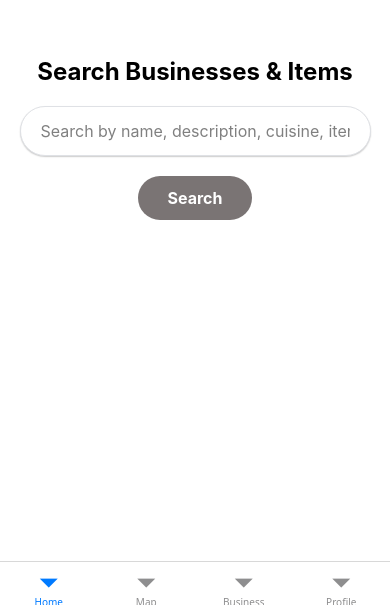
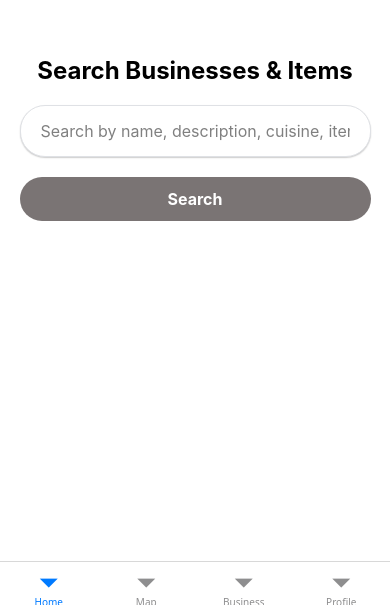
Before and after one commit to Jimmy-B3578/Menu_app_V2.1, a React Native app: screen /Home in a window 390 px wide. Shown: the part 234-844 px from the top of the page. Built offline with nearby package versions, Linux system fonts and the light colour scheme; what expo-web-browser would draw is missing.

Commit message:
search bar transition

```diff
--- a/screens/HomeScreen.js
+++ b/screens/HomeScreen.js
@@ -7,12 +7,23 @@ import {
   TouchableOpacity,
   ActivityIndicator,
   Keyboard,
-  SafeAreaView
+  SafeAreaView,
+  LayoutAnimation,
+  Platform,
+  UIManager
 } from 'react-native';
+import { Ionicons } from '@expo/vector-icons';
 import axios from 'axios';
 import styles from '../styles/HomeScreenStyles';
 import { colors } from '../styles/themes';
 import uuid from 'react-native-uuid';
+
+// Enable LayoutAnimation for Android
+if (Platform.OS === 'android') {
+  if (UIManager.setLayoutAnimationEnabledExperimental) {
+    UIManager.setLayoutAnimationEnabledExperimental(true);
+  }
+}
 
 export default function HomeScreen({ navigation }) {
   const [searchQuery, setSearchQuery] = useState('');
@@ -23,19 +34,34 @@ export default function HomeScreen({ navigation }) {
 
   const handleSearch = async () => {
     if (!searchQuery.trim()) {
+      setSearchQuery('');
       setProcessedResults([]);
+      setError(null);
+      if (searchActive) {
+        LayoutAnimation.configureNext(LayoutAnimation.Presets.easeInEaseOut);
         setSearchActive(false);
-      setError(null);
+      }
+      Keyboard.dismiss();
       return;
     }
 
     Keyboard.dismiss();
+    LayoutAnimation.configureNext(LayoutAnimation.Presets.easeInEaseOut);
+
+    setSearchActive(true);
     setIsLoading(true);
     setError(null);
-    setSearchActive(true);
+    setProcessedResults([]);
+
+    const animationDuration = 300;
 
     try {
-      const response = await axios.get(`${process.env.EXPO_PUBLIC_API_URL}/search/pins?q=${encodeURIComponent(searchQuery)}`);
+      const animationDelayPromise = new Promise(resolve => setTimeout(resolve, animationDuration));
+
+      const fetchDataPromise = axios.get(`${process.env.EXPO_PUBLIC_API_URL}/search/pins?q=${encodeURIComponent(searchQuery)}`);
+
+      const [_, response] = await Promise.all([animationDelayPromise, fetchDataPromise]);
+
       const pins = response.data || [];
       const groupedResults = {};
       const queryRegex = new RegExp(searchQuery.trim().replace(/[.*+?^${}()|[\\]\\\\]/g, '\\\\$&'), 'i');
@@ -99,8 +125,8 @@ export default function HomeScreen({ navigation }) {
       });
 
       const newProcessedResults = Object.values(groupedResults);
+      setProcessedResults(newProcessedResults);
 
-      setProcessedResults(newProcessedResults);
       if (newProcessedResults.length === 0) {
         setError('No relevant items or businesses found.');
       }
@@ -109,14 +135,16 @@ export default function HomeScreen({ navigation }) {
       console.error('Search API error:', err.response ? err.response.data : err.message);
       setError(err.response?.data?.message || 'Failed to fetch results.');
       setProcessedResults([]);
+    } finally {
+      setIsLoading(false);
     }
-    setIsLoading(false);
   };
 
   const clearSearch = () => {
     setSearchQuery('');
     setProcessedResults([]);
     setError(null);
+    LayoutAnimation.configureNext(LayoutAnimation.Presets.easeInEaseOut);
     setSearchActive(false);
     Keyboard.dismiss();
   };
@@ -182,6 +210,7 @@ export default function HomeScreen({ navigation }) {
         {!searchActive && (
           <Text style={styles.title}>Search Businesses & Items</Text>
         )}
+        <View style={styles.searchBarContainer}>
           <TextInput
             style={styles.searchBar}
             placeholder="Search by name, description, cuisine, items..."
@@ -191,17 +220,22 @@ export default function HomeScreen({ navigation }) {
             onSubmitEditing={handleSearch}
             returnKeyType="search"
           />
+          {searchQuery.length > 0 && (
+            <TouchableOpacity onPress={clearSearch} style={styles.clearIcon}>
+              <Ionicons name="close-circle" size={24} color="#808080" />
+            </TouchableOpacity>
+          )}
+        </View>
         {searchActive ? (
+          !isLoading && processedResults.length === 0 && (
             <View style={styles.searchButtonContainer}>
-            <TouchableOpacity style={[styles.searchButton, {backgroundColor: colors.primary, flex: 1, marginRight: 5}]} onPress={handleSearch}>
+              <TouchableOpacity style={[styles.searchButton, {backgroundColor: colors.primary, flex: 1}]} onPress={handleSearch}>
                 <Text style={styles.searchButtonText}>Search</Text>
               </TouchableOpacity>
-            <TouchableOpacity style={[styles.searchButton, {backgroundColor: colors.secondary || '#6c757d', flex: 1, marginLeft: 5}]} onPress={clearSearch}>
-              <Text style={styles.searchButtonText}>Clear</Text>
-            </TouchableOpacity>
             </View>
+          )
         ) : (
-          <TouchableOpacity style={styles.searchButton} onPress={handleSearch}>
+          <TouchableOpacity style={[styles.searchButton, styles.singleSearchButton]} onPress={handleSearch}>
             <Text style={styles.searchButtonText}>Search</Text>
           </TouchableOpacity>
         )}
--- a/styles/HomeScreenStyles.js
+++ b/styles/HomeScreenStyles.js
@@ -25,15 +25,14 @@ export default StyleSheet.create({
     paddingTop: 20, // Status bar height approx + some margin
     // No flex: 1 here, content below will push it
   },
-  searchBar: {
-    height: 50,
-    width: '90%', // Make it slightly wider
+  searchBarContainer: { // New style for the container of TextInput and ClearIcon
+    flexDirection: 'row',
+    alignItems: 'center',
+    width: '90%',
     borderColor: '#dfe1e5',
     borderWidth: 1,
     borderRadius: 25,
-    paddingHorizontal: 20, // Use paddingHorizontal
-    fontSize: 16,
-    backgroundColor: '#fff', // Keep white background
+    backgroundColor: '#fff',
     shadowColor: "#000",
     shadowOffset: {
       width: 0,
@@ -41,14 +40,42 @@ export default StyleSheet.create({
     },
     shadowOpacity: 0.20,
     shadowRadius: 1.41,
-    elevation: 3, // Slightly increased elevation
-    marginBottom: 10, // Add some margin below search bar
+    elevation: 3,
+    marginBottom: 10, // Keep existing margin
+    paddingHorizontal: 5, // Add some padding so icon isn't flush
   },
-  searchButtonContainer: { // New container for buttons to apply margin easily
+  searchBar: {
+    height: 50,
+    // width: '90%', // Width is now controlled by searchBarContainer
+    flex: 1, // Allow TextInput to take up available space
+    // borderColor: '#dfe1e5', // Border is now on searchBarContainer
+    // borderWidth: 1, // Border is now on searchBarContainer
+    // borderRadius: 25, // Border is now on searchBarContainer
+    paddingHorizontal: 15, // Adjusted padding since container has some
+    fontSize: 16,
+    // backgroundColor: '#fff', // Background is now on searchBarContainer
+    // shadowColor: "#000", // Shadow is now on searchBarContainer
+    // shadowOffset: {
+    //   width: 0,
+    //   height: 1,
+    // },
+    // shadowOpacity: 0.20,
+    // shadowRadius: 1.41,
+    // elevation: 3, // Elevation is now on searchBarContainer
+    // marginBottom: 10, // Margin is now on searchBarContainer
+  },
+  clearIcon: { // Style for the 'X' clear icon
+    padding: 10, // Make it easier to tap
+    position: 'absolute',
+    right: 5,
+    height: '100%', // Make it vertically centered
+    justifyContent: 'center',
+  },
+  searchButtonContainer: { // Container for the single search button when active
     flexDirection: 'row',
-    justifyContent: 'space-around',
     width: '90%',
-    marginBottom: 15, // Added padding under the search and clear buttons
+    marginTop: 10, // Add margin if it appears after search bar
+    marginBottom: 15,
   },
   searchButton: {
     backgroundColor: colors.primary, // Use theme color for button
@@ -58,6 +85,12 @@ export default StyleSheet.create({
     marginTop: 10, // Space between input and button if search isn't active
     elevation: 2,
     fontWeight: 'bold',
+    alignItems: 'center', // Center text horizontally
+    justifyContent: 'center', // Center text vertically
+  },
+  singleSearchButton: { // Specific style for the search button when it's the only one
+    width: '90%', // Make it take the full width of the container it would be in
+    alignSelf: 'center',
   },
   searchButtonText: {
     color: '#fff', // White text for button
```
Lines whose indentation alone changed are shown as unchanged.
